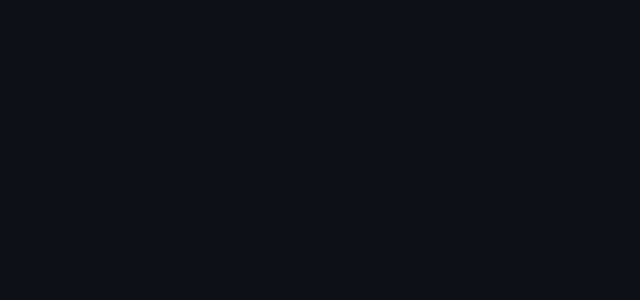
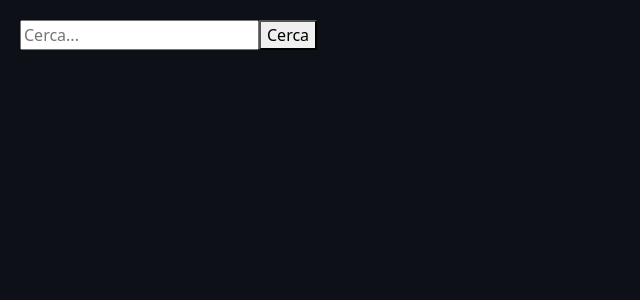
Before and after one commit to DarioGiusino/vite-boolflix, a Vue app: page / in a window 1280 px wide. Shown: the top 300 px of the page, without its empty margins (0-640 px from the left). Built offline with nearby package versions, Linux system fonts and the light colour scheme.

Commit message:
created input text, button and linked to data

```diff
--- a/src/App.vue
+++ b/src/App.vue
@@ -1,11 +1,20 @@
 <script>
 export default {
   name: 'Boolflix',
+  data() {
+    return {
+      searchWord: ''
+    }
+  }
 }
 </script>
 
 <template>
-
+  <!-- # Search Bar -->
+  <form>
+    <input type="text" placeholder="Cerca..." v-model.trim="searchWord">
+    <button type="button">Cerca</button>
+  </form>
 </template>
 
 <style>
@@ -13,5 +22,6 @@ body {
   background-color: #0d1117;
   color: #f0f6fc;
   min-height: 100vh;
+  padding: 20px;
 }
 </style>
```
